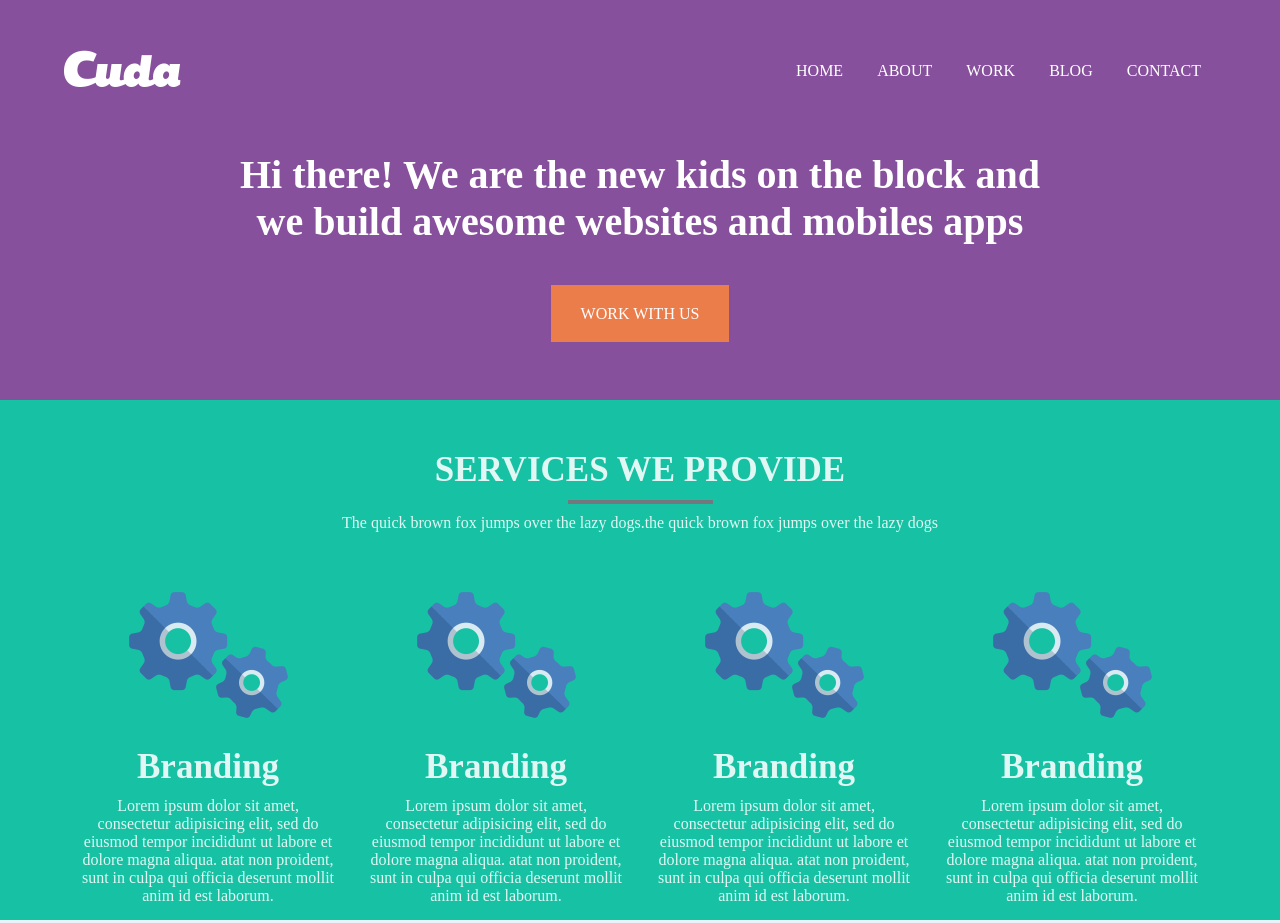
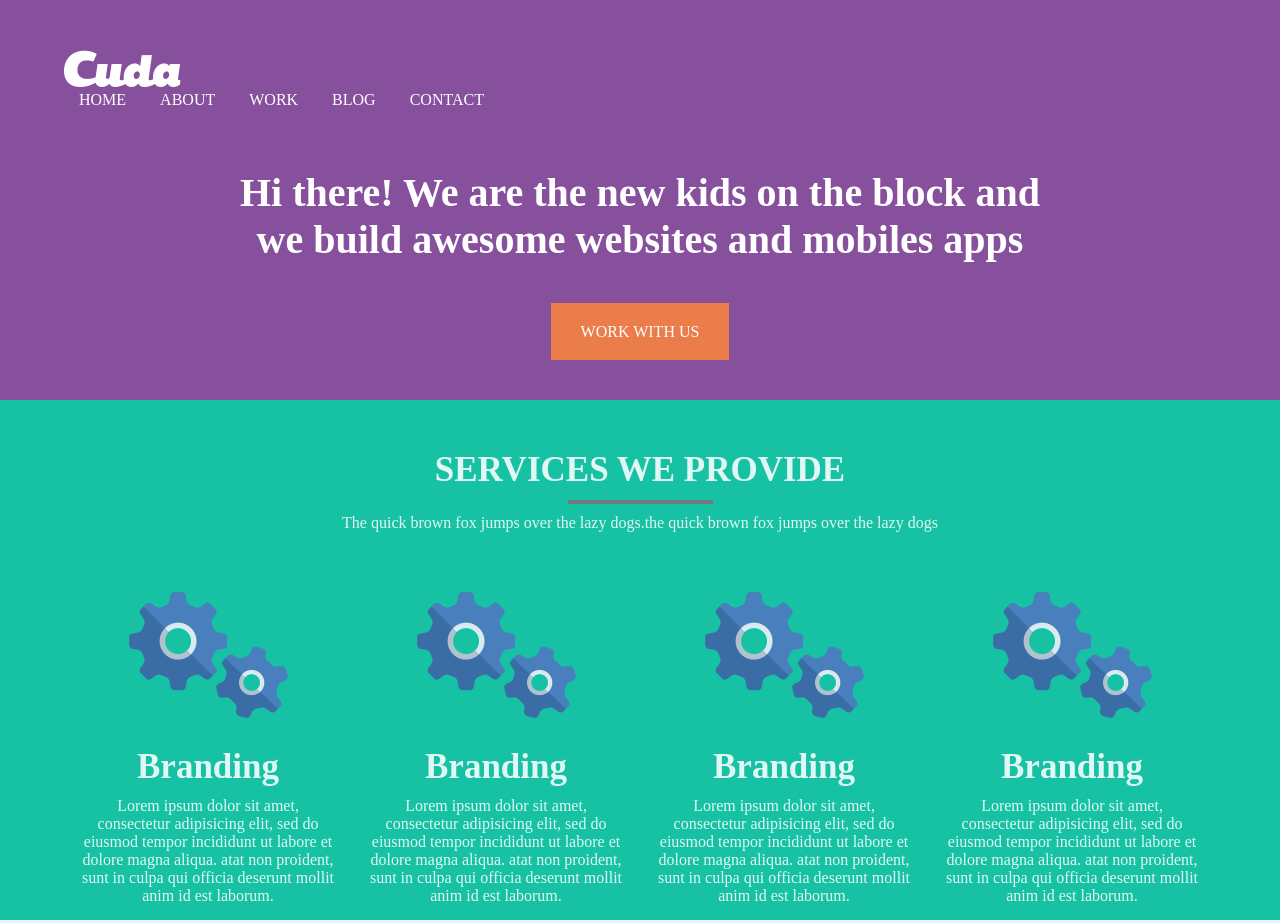
Before and after one commit to mamoonbgc036/cudas, a plain HTML site: page index.html in a window 1280 px wide. Shown: the top 923 px of the page. Drawn offline with nearby package versions, Linux system fonts and the light colour scheme.

Commit message:
Update style.css

```diff
--- a/css/style.css
+++ b/css/style.css
@@ -22,11 +22,11 @@ header{
 	display: none;
 }
 
-#main_header nav{
+/* #main_header nav{
 	display: flex;
 	justify-content: space-between;
 	align-items: center;
-}
+} */
 
 #main_header #menu a{
 	text-decoration: none;
```
